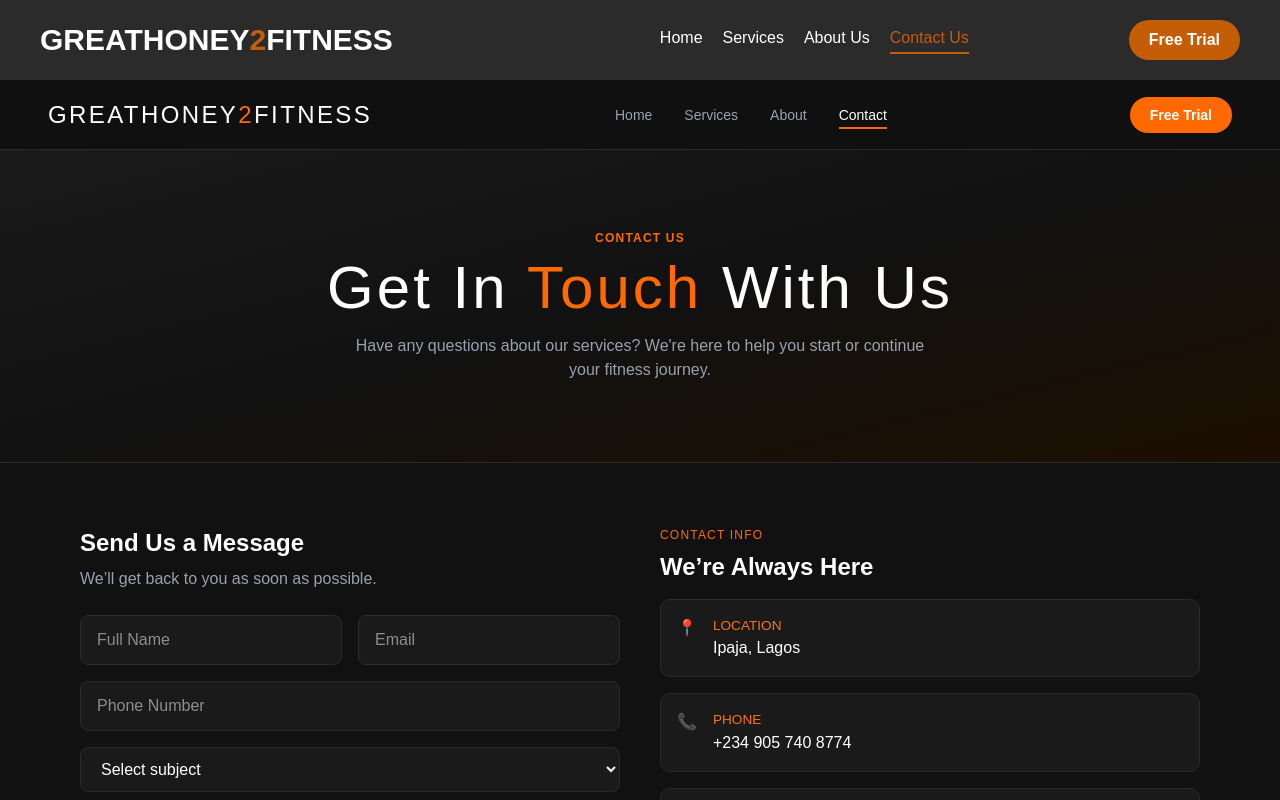
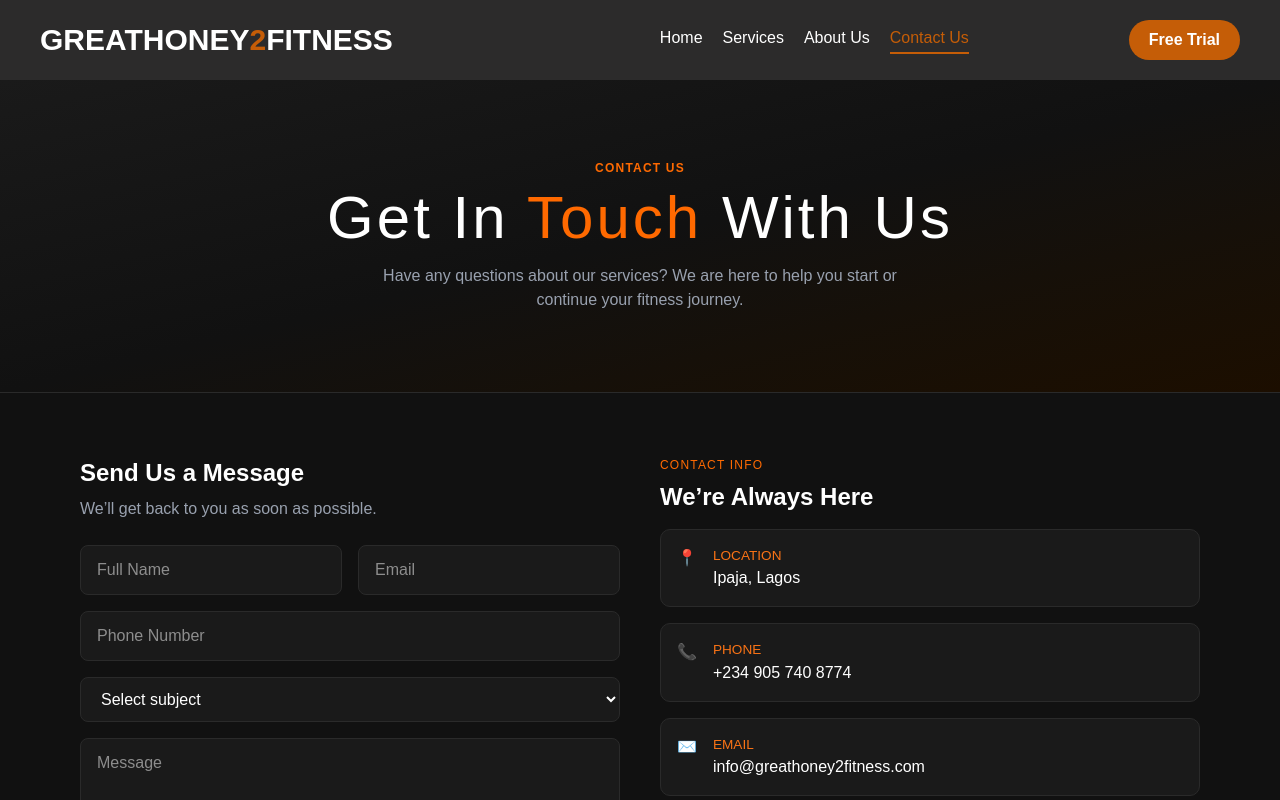
Before and after one commit to Osemensilas/gym01, a Next.js app: page /contact-us in a window 1280 px wide. Shown: the top 800 px of the page. Built offline with nearby package versions, Linux system fonts and the light colour scheme.

Commit message:
New Commit

```diff
--- a/app/about-us/page.tsx
+++ b/app/about-us/page.tsx
@@ -41,24 +41,6 @@ export default function AboutPage() {
   return (
     <main className="bg-[#111] text-white min-h-screen">
 
-      {/* NAV */}
-      <nav className="sticky top-0 z-50 bg-[#111]/95 backdrop-blur border-b border-[#2a2a2a] px-6 h-[70px] flex items-center justify-between">
-        <Link href="/" className="text-xl font-bold tracking-widest">
-          GREATHONEY<span className="text-orange-500">2</span>FITNESS
-        </Link>
-
-        <div className="hidden md:flex gap-8 text-sm text-gray-400">
-          <Link href="/">Home</Link>
-          <Link href="/services">Services</Link>
-          <Link href="/about" className="text-white border-b-2 border-orange-500 pb-1">About</Link>
-          <Link href="/contact">Contact</Link>
-        </div>
-
-        <button className="bg-orange-500 hover:bg-orange-600 px-4 py-2 rounded-full text-sm font-semibold">
-          Free Trial
-        </button>
-      </nav>
-
       {/* HERO */}
       <section className="text-center py-20 px-6 border-b border-[#2a2a2a] bg-gradient-to-br from-[#1a1a1a] via-[#111] to-[#1c0e00]">
         <span className="text-orange-500 text-xs tracking-widest uppercase font-bold">
@@ -74,7 +56,7 @@ export default function AboutPage() {
 
       {/* ABOUT INTRO */}
       <section className="grid md:grid-cols-2 gap-10 px-6 py-20 border-b border-[#2a2a2a]">
-        <div className="relative h-[280px] md:h-[460px] rounded-xl overflow-hidden">
+        <div className="relative h-70 md:h-115 rounded-xl overflow-hidden">
           <Image
             src="https://images.unsplash.com/photo-1534438327276-14e5300c3a48?w=800&q=80"
             alt="gym"
@@ -123,7 +105,7 @@ export default function AboutPage() {
           </h2>
         </div>
 
-        <div className="relative h-[300px] md:h-[420px] rounded-xl overflow-hidden">
+        <div className="relative h-75 md:h-[105 rounded-xl overflow-hidden">
           <Image
             src="https://images.unsplash.com/photo-1558618666-fcd25c85cd64?w=1400&q=80"
             alt="gym"
@@ -199,7 +181,7 @@ export default function AboutPage() {
               key={i}
               className="bg-[#111] border border-[#2a2a2a] rounded-xl overflow-hidden hover:-translate-y-2 hover:border-orange-500 transition"
             >
-              <div className="relative h-[220px]">
+              <div className="relative h-55">
                 <Image src={t.img} alt={t.name} fill className="object-cover" />
               </div>
 
--- a/app/contact-us/page.tsx
+++ b/app/contact-us/page.tsx
@@ -1,7 +1,6 @@
 'use client';
 
 import { useState } from "react";
-import Link from "next/link";
 
 const ContactPage = () => {
   const [openFaq, setOpenFaq] = useState<number | null>(0);
@@ -18,25 +17,6 @@ const ContactPage = () => {
 
   return (
     <div className="bg-[#111] text-white">
-
-      {/* NAV */}
-      <nav className="sticky top-0 z-50 backdrop-blur bg-[#111]/95 border-b border-[#2a2a2a] h-[70px] flex items-center justify-between px-6 md:px-12">
-        <Link href="/" className="font-bebas text-2xl tracking-widest">
-          GREATHONEY<span className="text-orange-500">2</span>FITNESS
-        </Link>
-
-        <ul className="hidden md:flex gap-8 text-sm text-gray-400">
-          <li><Link href="/">Home</Link></li>
-          <li><Link href="#">Services</Link></li>
-          <li><Link href="/about">About</Link></li>
-          <li><Link href="/contact" className="text-white border-b-2 border-orange-500 pb-1">Contact</Link></li>
-        </ul>
-
-        <button className="bg-orange-500 hover:bg-orange-600 px-5 py-2 rounded-full text-sm font-semibold">
-          Free Trial
-        </button>
-      </nav>
-
       {/* HERO */}
       <section className="text-center px-6 md:px-20 py-20 bg-gradient-to-br from-[#1a1a1a] via-[#111] to-[#1c0e00] border-b border-[#2a2a2a]">
         <span className="text-orange-500 text-xs tracking-widest font-bold uppercase block mb-3">
@@ -46,7 +26,7 @@ const ContactPage = () => {
           Get In <span className="text-orange-500">Touch</span> With Us
         </h1>
         <p className="text-gray-400 max-w-xl mx-auto">
-          Have any questions about our services? We're here to help you start or continue your fitness journey.
+          Have any questions about our services? We are here to help you start or continue your fitness journey.
         </p>
       </section>
 
@@ -65,13 +45,13 @@ const ContactPage = () => {
 
           <input className="input mb-4" placeholder="Phone Number" />
 
-          <select className="input mb-4">
+          <select title="membership" name="membership" className="input mb-4">
             <option>Select subject</option>
             <option>Membership Inquiry</option>
             <option>Personal Training</option>
           </select>
 
-          <textarea className="input mb-4 min-h-[120px]" placeholder="Message"></textarea>
+          <textarea className="input mb-4 min-h-30" placeholder="Message"></textarea>
 
           <button onClick={handleSubmit} className="w-full bg-orange-500 hover:bg-orange-600 py-3 rounded font-bold">
             Send Now
--- a/app/services/page.tsx
+++ b/app/services/page.tsx
@@ -7,19 +7,19 @@ import { useState } from "react";
 const services = [
   {
     title: "Personal Trainer",
-    img: "https://images.unsplash.com/photo-1571019614242-c5c5dee9f50b?w=600&q=80",
+    img: "/",
     desc: "Work one-on-one with certified trainers who create personalized programs tailored to your goals.",
     tags: ["Custom Plan", "1-on-1 Sessions", "Goal Setting"],
   },
   {
     title: "Group Class",
-    img: "https://images.unsplash.com/photo-1518611012118-696072aa579a?w=600&q=80",
+    img: "/",
     desc: "Train alongside like-minded people in a fun, motivating atmosphere.",
     tags: ["Yoga", "HIIT", "Zumba"],
   },
   {
     title: "Strength Training",
-    img: "https://images.unsplash.com/photo-1534367610401-9f5ed68180aa?w=600&q=80",
+    img: "/",
     desc: "Build power and muscle with our comprehensive strength programs.",
     tags: ["Powerlifting", "Hypertrophy", "Compound Lifts"],
   },
@@ -86,7 +86,7 @@ export default function ServicesPage() {
               key={i}
               className="bg-[#1a1a1a] border border-[#2a2a2a] rounded-xl overflow-hidden hover:-translate-y-2 transition"
             >
-              <div className="relative h-[220px]">
+              <div className="relative h-55">
                 <Image src={s.img} alt={s.title} fill className="object-cover" />
               </div>
 
@@ -120,7 +120,7 @@ export default function ServicesPage() {
       {/* WHY SECTION */}
       <section className="bg-[#1a1a1a] py-20 px-6 border-y border-[#2a2a2a]">
         <div className="grid md:grid-cols-2 gap-10 items-center">
-          <div className="relative h-[300px] md:h-[420px] rounded-xl overflow-hidden">
+          <div className="relative h-75 md:h-105 rounded-xl overflow-hidden">
             <Image
               src="https://images.unsplash.com/photo-1574680096145-d05b474e2155?w=800&q=80"
               alt="gym"
```
